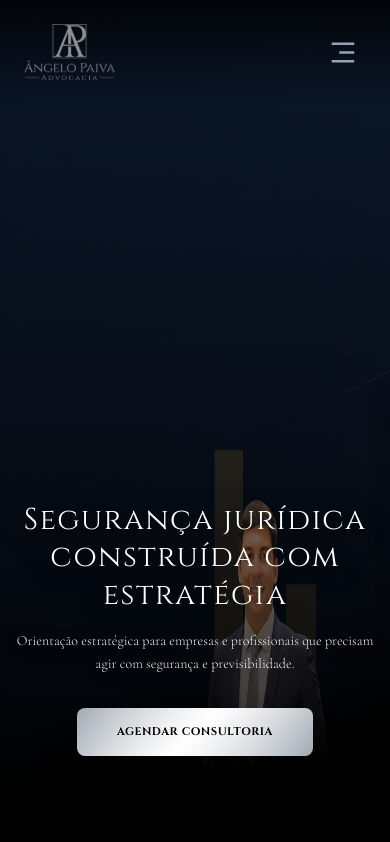
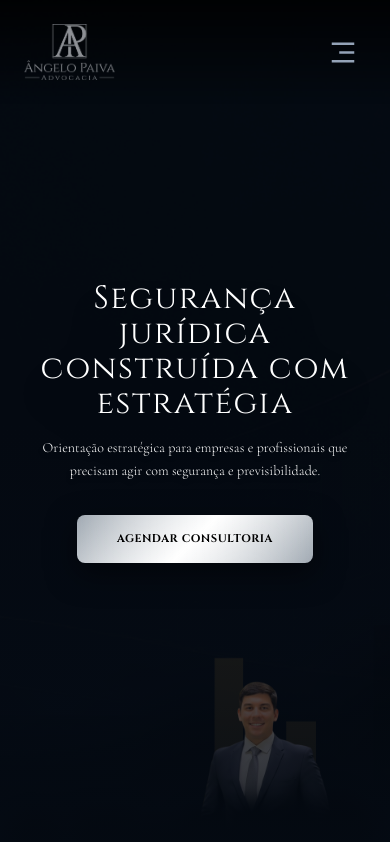
Before and after one commit to Laralws/Adv_Angelo_Paiva, a React (Vite) app: page / in a window 390 px wide. Shown: the top 842 px of the page. Built offline with nearby package versions, Linux system fonts and the light colour scheme; the HTML template or start-up script is replaced by a standard one.

Commit message:
fix: Hero mobile com foto em background e texto sobreposto estilo premium

```diff
--- a/src/components/Hero.jsx
+++ b/src/components/Hero.jsx
@@ -1,67 +1,63 @@
 import React from 'react';
 
 const Hero = ({ cores }) => {
-  // Mantendo a sua frase estratégica de consultoria
   const mensagemWpp = encodeURIComponent("Olá, Dr. Ângelo. Vim pelo site e gostaria de solicitar uma consultoria estratégica.");
 
   return (
     <>
       <header
         id="home"
-        className="h-[100svh] w-full flex items-end pb-12 md:items-center md:pb-0 relative overflow-hidden"
-        style={{ backgroundColor: '#000000' }}
+        className="h-[100svh] w-full flex items-center relative overflow-hidden"
+        style={{ backgroundColor: '#050C16' }}
       >
 
-        {/* 1ª CAMADA: Cenário (back-01.png) - bg-cover é ideal aqui */}
-        <div className="absolute inset-0 z-0 bg-[url('/back-01.png')] bg-cover bg-center bg-no-repeat opacity-100"></div>
+        {/* 1ª CAMADA: Cenário de fundo */}
+        <div className="absolute inset-0 z-0 bg-[url('/back-01.png')] bg-cover bg-center bg-no-repeat opacity-40 md:opacity-100"></div>
 
-        {/* 2ª CAMADA: O Advogado (back02.png) - IMAGEM RESPONSIVA */}
+        {/* 2ª CAMADA: O Advogado - CENTRALIZADO E GRANDE NO MOBILE */}
         <div className="absolute inset-0 z-10 flex items-end justify-center md:justify-end pointer-events-none">
           <img
             src="/back02.png"
             alt="Ângelo Paiva"
             className="
-              /* Mobile: imagem menor e centralizada embaixo */
-              w-auto h-[55%] md:h-[80%]
-              /* Tablet e Desktop: maior e alinhada à direita */
-              md:mr-[5%] lg:mr-[10%]
-              /* Evita que a imagem cubra o texto no mobile */
+              /* Mobile: Ocupa quase a tela toda, centralizado */
+              w-auto h-[85%] object-contain object-bottom
+              /* Desktop: Vai para a direita */
+              md:h-[95%] md:mr-[5%] lg:mr-[10%]
               opacity-100
             "
           />
         </div>
 
-        {/* GRADIENTE DE CONTRASTE: Garante leitura do texto no mobile */}
-        <div className="absolute inset-0 z-15 bg-gradient-to-t from-black/90 via-black/40 to-transparent md:hidden"></div>
+        {/* GRADIENTE ESCURO: Crucial para ler o texto sobre a roupa do advogado */}
+        <div className="absolute inset-0 z-15 bg-black/40 md:bg-transparent"></div>
+        <div className="absolute inset-0 z-15 bg-gradient-to-t from-[#050C16] via-transparent to-transparent opacity-80"></div>
 
-        {/* CONTEÚDO */}
-        <div className="w-full max-w-6xl mx-auto px-4 md:px-6 z-20 md:mt-24 mb-10 md:mb-0">
+        {/* CONTEÚDO: Agora centralizado verticalmente sobre a foto */}
+        <div className="w-full max-w-6xl mx-auto px-6 z-20 relative">
           <div className="max-w-2xl text-center md:text-left mx-auto md:mx-0">
 
-            <h1 className="font-serif-lux text-3xl md:text-6xl text-white leading-tight mb-4 md:mb-6 drop-shadow-[0_4px_12px_rgba(0,0,0,1)]">
-              Segurança jurídica <br className="hidden md:block"/> construída com estratégia
+            <h1 className="font-serif-lux text-[32px] md:text-6xl text-white leading-[1.1] mb-4 md:mb-6 drop-shadow-2xl">
+              Segurança jurídica <br /> construída com estratégia
             </h1>
 
-            <p className="font-sans-lux text-white text-sm md:text-lg leading-relaxed mb-8 md:mb-10 max-w-lg mx-auto md:mx-0 font-light drop-shadow-[0_2px_8px_rgba(0,0,0,1)] opacity-95">
+            <p className="font-sans-lux text-white text-[14px] md:text-lg leading-relaxed mb-8 md:mb-10 max-w-sm md:max-w-lg mx-auto md:mx-0 font-light drop-shadow-md">
               Orientação estratégica para empresas e profissionais que precisam agir com segurança e previsibilidade.
             </p>
 
             <div className="inline-block relative z-30">
-              {/* BOTÃO ATUALIZADO: PRATA ACETINADO COM LETRA PRETA */}
               <a
                 href={`https://wa.me/5584998339633?text=${mensagemWpp}`}
                 target="_blank"
                 rel="noopener noreferrer"
-                className="relative inline-flex items-center justify-center px-10 py-4 overflow-hidden font-serif-lux font-bold uppercase tracking-[0.2em] transition-all duration-300 rounded-lg group shadow-2xl"
+                className="relative inline-flex items-center justify-center px-10 py-4 overflow-hidden font-serif-lux font-bold uppercase tracking-[0.2em] transition-all duration-300 rounded-lg group shadow-[0_10px_30px_rgba(0,0,0,0.5)]"
                 style={{
                   backgroundImage: 'linear-gradient(135deg, #a1aab3 0%, #ffffff 50%, #a1aab3 100%)',
                   color: '#000000',
                   fontSize: '11px'
                 }}
               >
-                {/* Efeito shimmer (Cintilante) */}
                 <div className="absolute inset-0 w-full h-full bg-gradient-to-r from-transparent via-white/40 to-transparent -translate-x-full animate-[shimmer_3s_infinite] pointer-events-none"></div>
-
                 <span className="relative z-10">Agendar Consultoria</span>
               </a>
             </div>
```
